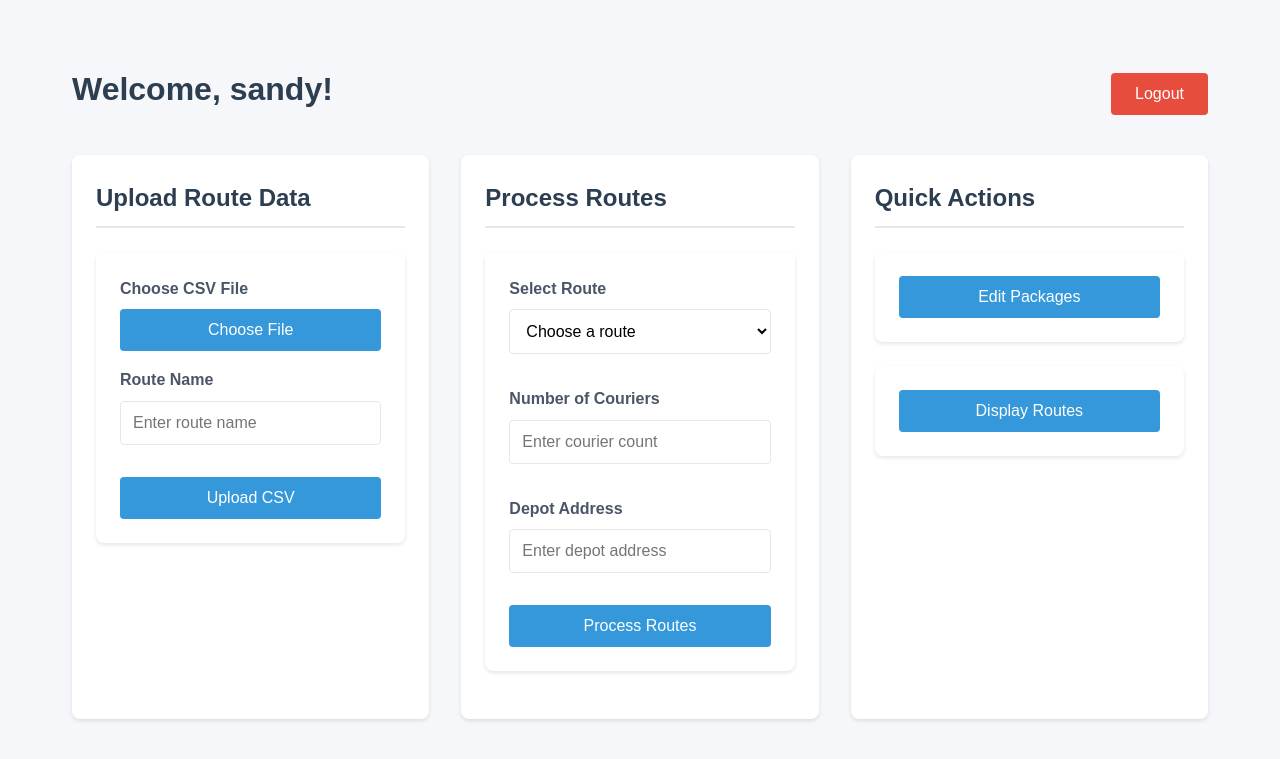
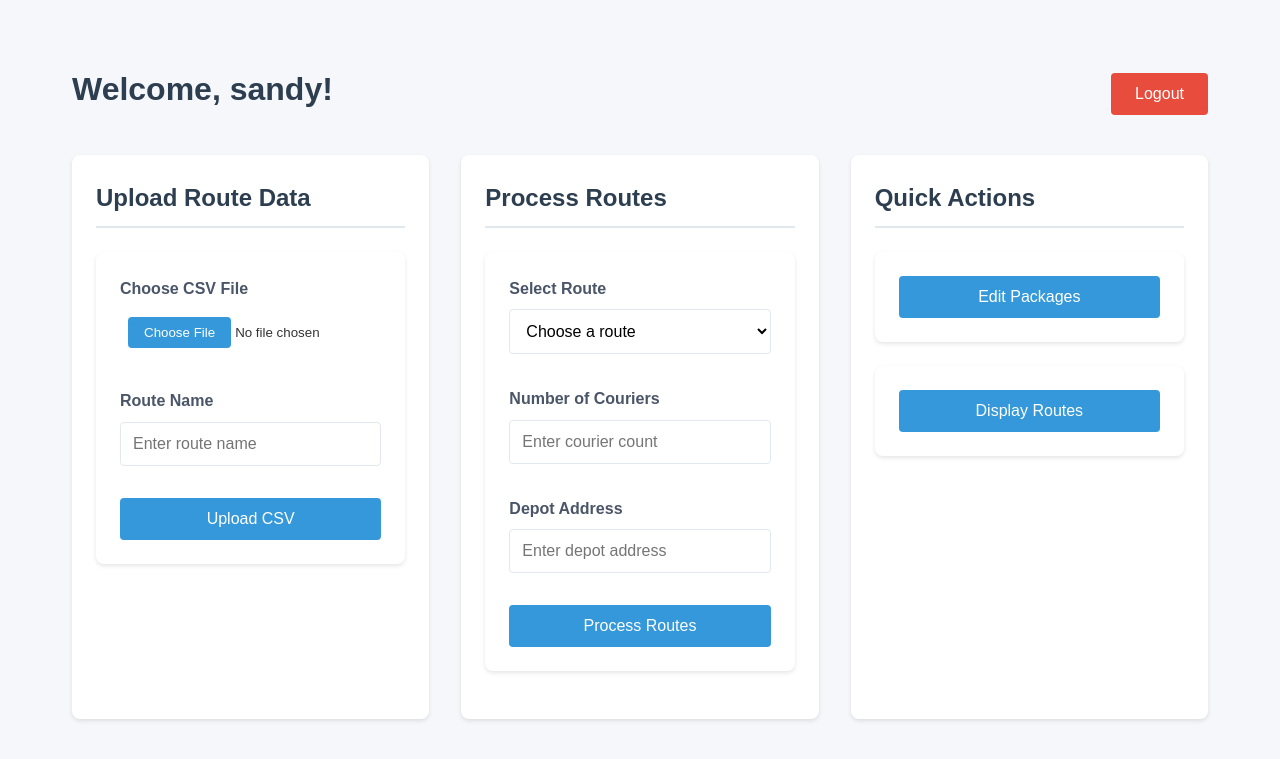
Before and after one commit to MartinsViksna/ProjektLab, a Flask app: page /dashboard in a window 1280 px wide. Shown: the top 759 px of the page. Run offline with Flask 3, Linux system fonts and the light colour scheme; a user stored in the database is signed in.

Commit message:
upload button edit

```diff
--- a/static/dashstyle.css
+++ b/static/dashstyle.css
@@ -358,28 +358,36 @@ tbody tr:nth-child(even) {
 
 /* Hide the default file input */
 input[type="file"] {
-    opacity: 0;
-    position: absolute;
-    left: 0;
-    top: 0;
     width: 100%;
-    height: 100%;
+    padding: 0.5rem;
+    margin-bottom: 1rem;
+}
+
+input[type="file"]::file-selector-button {
+    background-color: #3498db;
+    border: none;
+    padding: 0.5rem 1rem;
+    border-radius: 4px;
+    color: white;
     cursor: pointer;
+    transition: background 0.3s ease;
+}
+
+input[type="file"]::file-selector-button:hover {
+    background-color: #2980b9;
 }
 
 /* Custom button styling to replace default file input button */
 .custom-file-button {
-    display: inline-block;
-    width: 100%;
-    padding: 0.75rem 1.5rem;
-    border: none;
-    border-radius: 4px;
-    font-size: 1rem;
-    cursor: pointer;
-    transition: background-color 0.2s;
     background-color: #3498db;
     color: white;
-    text-align: center;
+    border: none;
+    padding: 0.8rem 1.5rem;
+    border-radius: 4px;
+    cursor: pointer;
+    width: 100%;
+    font-size: 1rem;
+    transition: background 0.3s ease;
 }
 
 /* Hover effect for custom button */
--- a/templates/dashboard.html
+++ b/templates/dashboard.html
@@ -36,7 +36,6 @@
                     <div class="form-group">
                         <div class="file-input-wrapper">
                             <label for="csv_file">Choose CSV File</label>
-                            <button class="custom-file-button">Choose File</button>
                             <input type="file" name="csv_file" accept=".csv" required>
                         </div>
                     </div>
```
